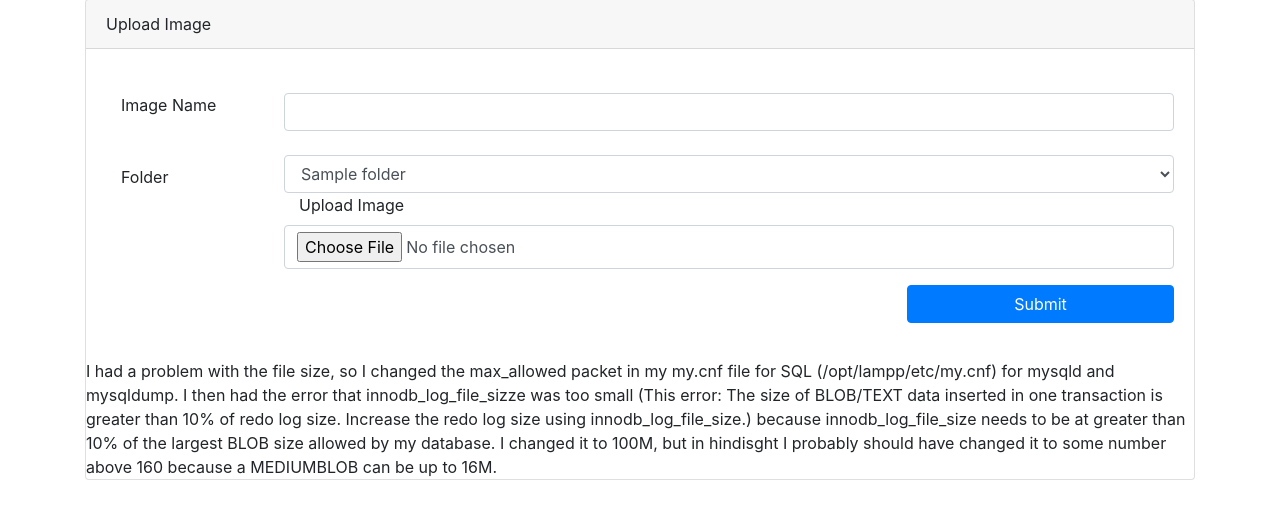
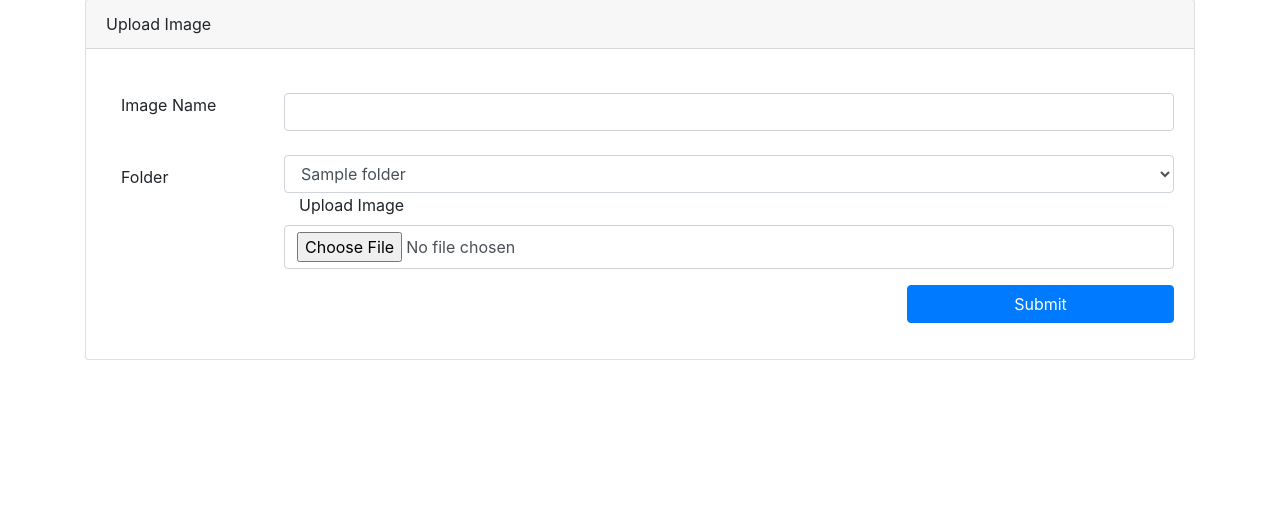
Before and after one commit to christophrrb/portapage, a PHP site: page /forms/upload_image.php in a window 1280 px wide. Shown: the part 81-600 px from the top of the page. Run offline with PHP 8.4, Linux system fonts and the light colour scheme; the visitor is signed in with stand-in values (Sample User, id 1); tables that the repository leaves empty or names only in its code hold one stand-in row (values such as "Sample post").

Commit message:
Commented my struggle.

```diff
--- a/forms/upload_image.php
+++ b/forms/upload_image.php
@@ -39,4 +39,4 @@ SQL;
     </form>
   </div>
 
-  I had a problem with the file size, so I changed the max_allowed packet in my my.cnf file for SQL (/opt/lampp/etc/my.cnf) for mysqld and mysqldump. I then had the error that innodb_log_file_sizze was too small (This error: The size of BLOB/TEXT data inserted in one transaction is greater than 10% of redo log size. Increase the redo log size using innodb_log_file_size.) because innodb_log_file_size needs to be at greater than 10% of the largest BLOB size allowed by my database. I changed it to 100M, but in hindisght I probably should have changed it to some number above 160 because a MEDIUMBLOB can be up to 16M.
+  <!-- I had a problem with the file size, so I changed the max_allowed packet in my my.cnf file for SQL (/opt/lampp/etc/my.cnf) for mysqld and mysqldump. I then had the error that innodb_log_file_sizze was too small (This error: The size of BLOB/TEXT data inserted in one transaction is greater than 10% of redo log size. Increase the redo log size using innodb_log_file_size.) because innodb_log_file_size needs to be at greater than 10% of the largest BLOB size allowed by my database. I changed it to 100M, but in hindisght I probably should have changed it to some number above 160 because a MEDIUMBLOB can be up to 16M. -->
```
